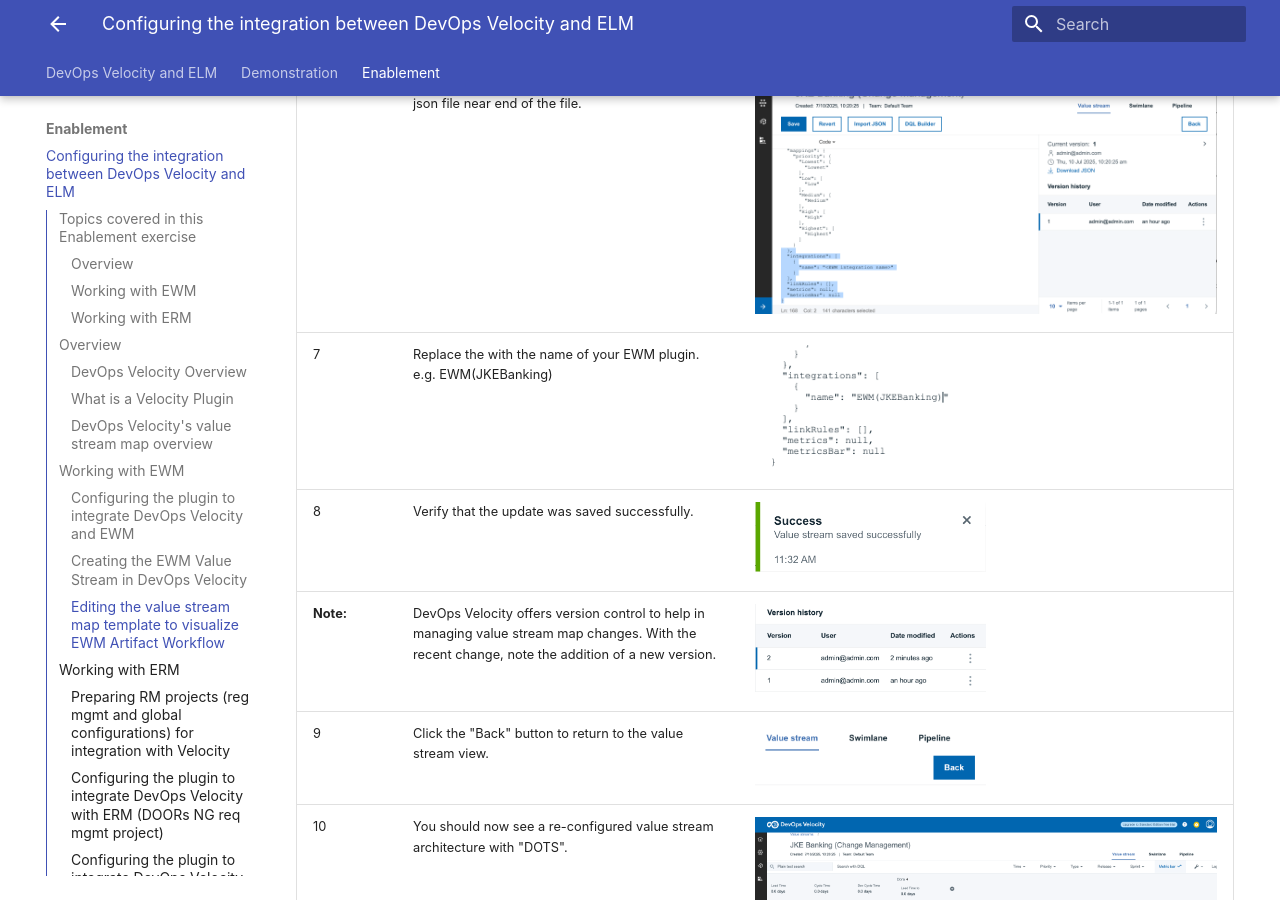
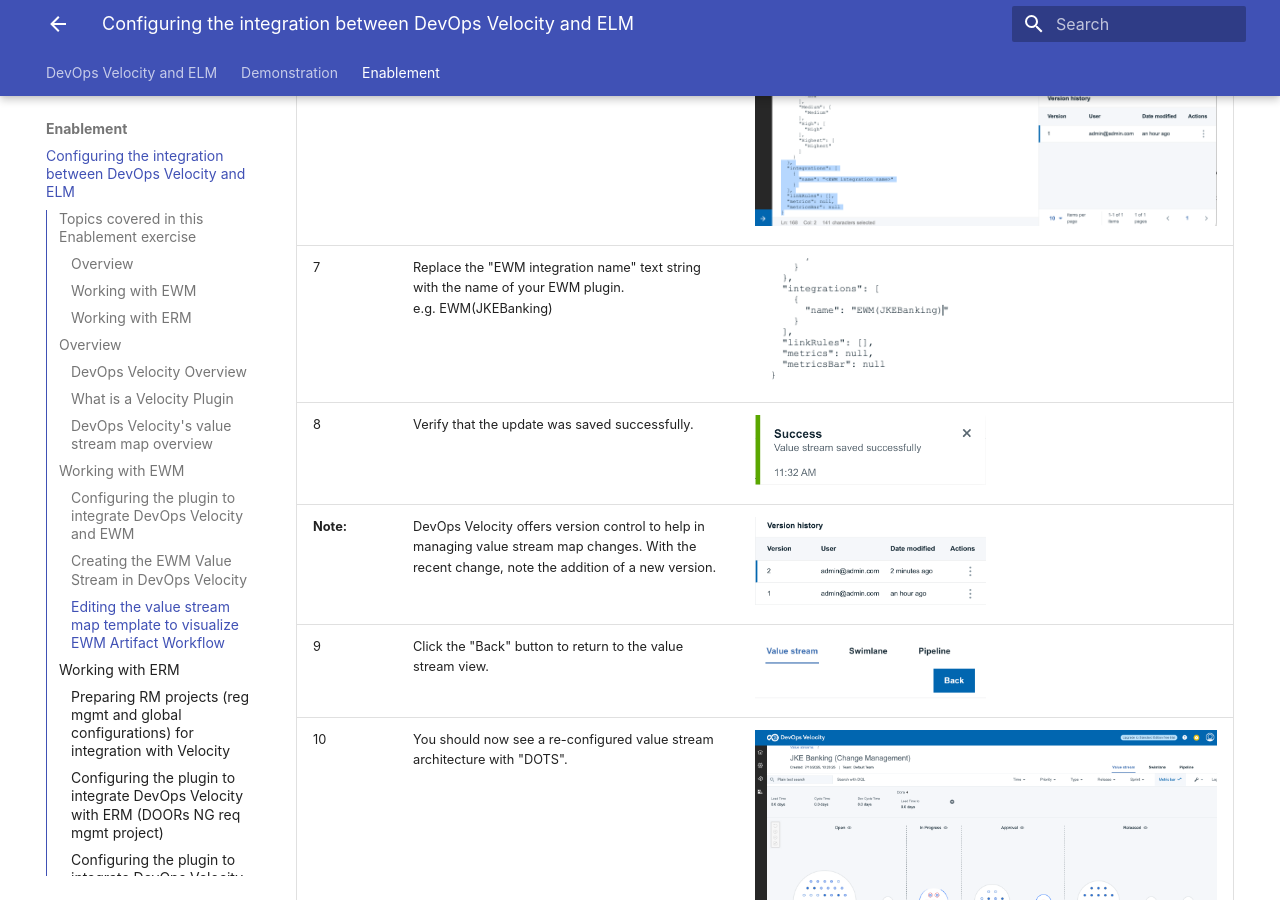
Before and after one commit to DevOpsAutomationLabs/ELM_Velocity, an MkDocs documentation site: the page built from docs/enablement/index.md, in a window 1280 px wide and 900 px high, scrolled down 10209 px. Built offline with MkDocs 1.6.1 and Material for MkDocs 9.7.7, drawn with Linux system fonts in a browser that asks for light colours; some of the changed text lies outside the part shown.

Commit message:
Update index.md

```diff
--- a/docs/enablement/index.md
+++ b/docs/enablement/index.md
@@ -125,7 +125,6 @@
 <br/>
 
 ### Creating the EWM Value Stream in DevOps Velocity
-<br/>
 
 Visualizing the dots (Stories, Tasks, Defects) on a value stream dashboard requires a Value Stream created. This section will share instructions on how to create the Value Stream.
 
@@ -134,7 +133,7 @@
 | 1 | Continuing to work in DevOps Velocity, navigate to the Value Stream view page. | <img src="media/e15.png" alt="e15" style="width:50%; height:auto;"> |
 | 2 | Click the "All value streams" tab top RHS of browser page. | <img src="media/e16.png" alt="e16" style="width:50%; height:auto;"> |
 | 3 | Click the "Create" button | <img src="media/e17.png" alt="e17" style="width:50%; height:auto;"> |
-| 4 | On the pop-up window, enter a meaningful name, and select Default team from the Team drop down list box. | <img src="media/e18.png" alt="e18" style="width:50%; height:auto;"> |
+| 4 | On the pop-up window, enter a meaningful name, and select Default team from the Team drop down list box. <br/> e.g. JKE Banking (Change Management) | <img src="media/e18.png" alt="e18" style="width:50%; height:auto;"> |
 | 5 | Click the "Create" button | <img src="media/e19.png" alt="e19" style="width:50%; height:auto;"> |
 | **Note:** | Clicking the "Create & Configure" will lead the user through a series of conifguration windows offering a wizard driven approach to creating the value stream. |  |
 | 6 | You should now be presented with a basic value stream visualization. | <img src="media/e20.png" alt="e20" style="width:50%; height:auto;"> |
@@ -145,7 +144,6 @@
 <br/>
 
 ### Editing the value stream map template to visualize EWM Artifact Workflow
-<br/>
 
 As previously mentioned, this enablement exercise is using a value stream template file to bootstrap the value stream creating process. More more information about configuring the value stream map file refer to section [DevOps Velocity's value stream map overview](#devops-velocitys-value-stream-map-overview).
 
@@ -159,7 +157,7 @@
 | 4 | Working in the new browser tab, select/highlight the entire VS map code, and copy. |  |
 | 5 | Returning to the value stream map editor in Velocity, select/highlight the entire contents of the editor and replace by pasting in the template code. | <img src="media/e23.png" alt="e23" style="width:100%; height:auto;"> |
 | 6 | Working in the DevOps Velocity value stream editor, locate the integrations stanza within the json file near end of the file. | <img src="media/e24.png" alt="e24" style="width:100%; height:auto;"> |
-| 7 | Replace the <EWM integration name> with the name of your EWM plugin. <br/> e.g. EWM(JKEBanking) | <img src="media/e25.png" alt="e25" style="width:50%; height:auto;"> |
+| 7 | Replace the "EWM integration name" text string with the name of your EWM plugin. <br/> e.g. EWM(JKEBanking) | <img src="media/e25.png" alt="e25" style="width:50%; height:auto;"> |
 | 8 | Verify that the update was saved successfully. | <img src="media/e26.png" alt="e26" style="width:50%; height:auto;"> |
 | **Note:** | DevOps Velocity offers version control to help in managing value stream map changes. With the recent change, note the addition of  a new version. | <img src="media/e27.png" alt="e27" style="width:50%; height:auto;"> |
 | 9 | Click the "Back" button to return to the value stream view. | <img src="media/e28.png" alt="e28" style="width:50%; height:auto;"> |
```
